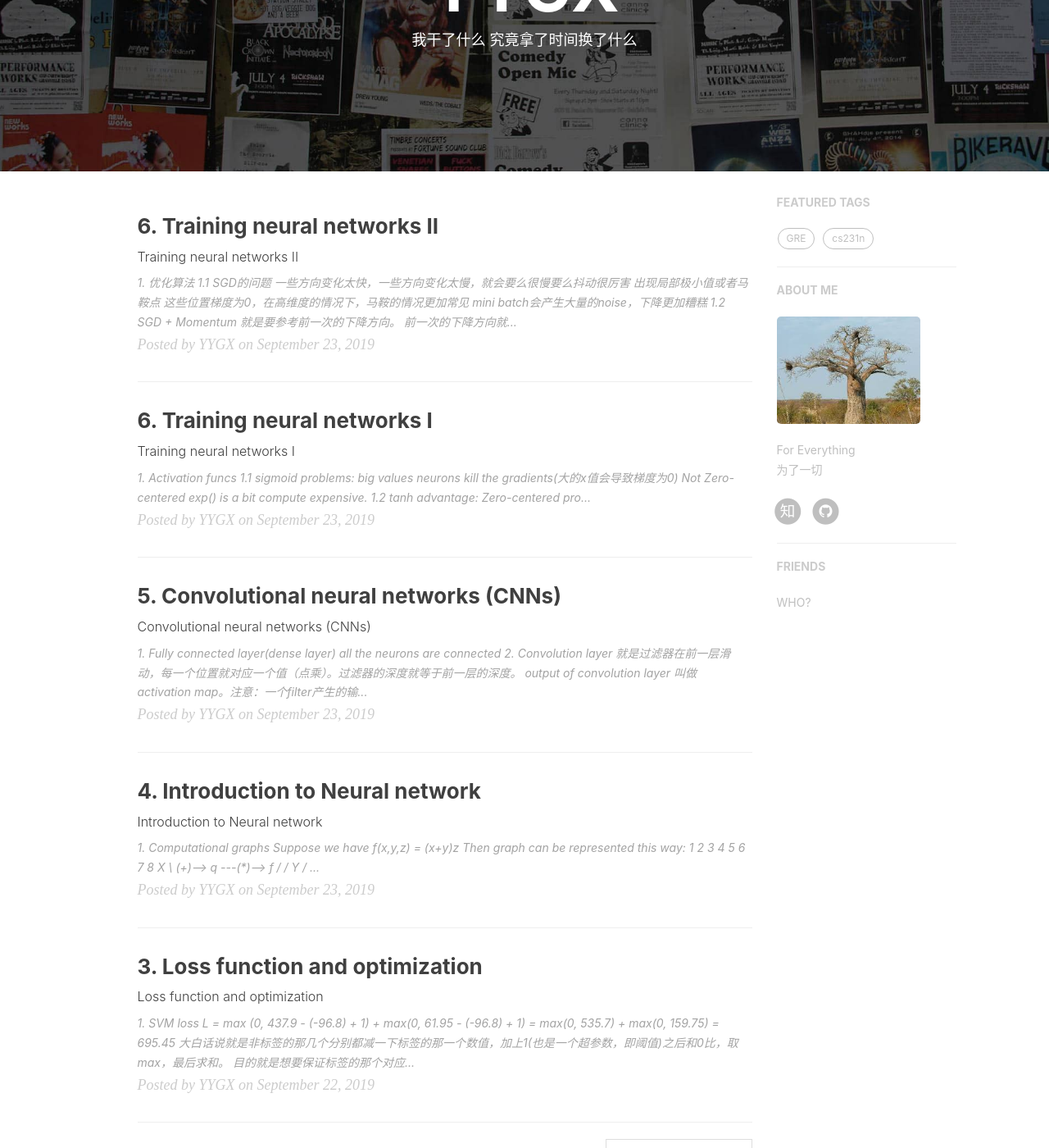
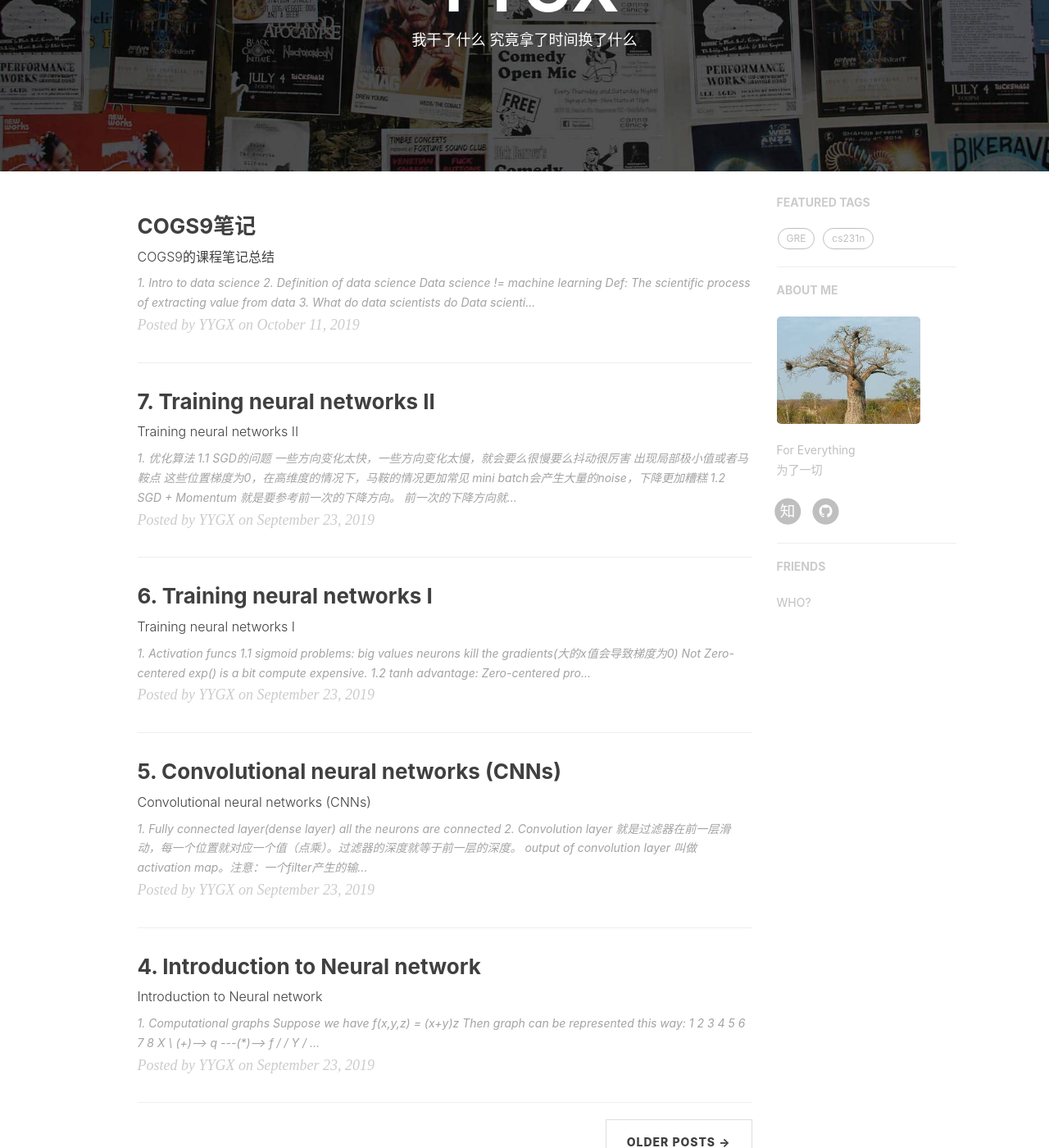
Before and after one commit to The-chosen/The-chosen.github.io, a Jekyll site: the page built from index.html, in a window 1280 px wide and 1400 px high, scrolled down 209 px. Shown: the whole window at 82% size. Built offline with Jekyll 4.4.1, drawn with Linux system fonts in a browser that asks for light colours; nearby versions of some CDN libraries; the list of posts is cut into pages by our own code; comment, search, counter and statistics services are not loaded; some of the changed lines change nothing that is shown.

Commit message:
Finish slides notes of cogs9

```diff
--- a/_posts/2019-09-23-cs231n-7(Training neural networks II).markdown
+++ b/_posts/2019-09-23-cs231n-7(Training neural networks II).markdown
@@ -1,6 +1,6 @@
 ---
 layout: post
-title: "6. Training neural networks II"
+title: "7. Training neural networks II"
 subtitle: 'Training neural networks II'
 author: "YYGX"
 header-style: text
@@ -72,3 +72,15 @@ while(True):
 L-BFGS
 
 In practice first use ADAM and if it didn't work try L-BFGS！
+
+# 2 正则化
+### 2.1 model ensembles
+1. Train multiple independent models
+2. At test time average their results
+
+一般会有2%的效果提升
+
+### 2.2 dropout
+前向传播的时候，随机地把一些neurons设置为0
+
+0.5的drop比率是通常的选择
--- /dev/null
+++ b/_posts/2019-10-11-COGS9.markdown
@@ -0,0 +1,216 @@
+---
+layout: post
+title: "COGS9笔记"
+subtitle: 'COGS9的课程笔记总结'
+author: "YYGX"
+header-style: text
+tags:
+  - COGS9
+---
+
+
+# 1. Intro to data science
+
+## 2. Definition of data science
+- Data science != machine learning
+![image.png](https://i.loli.net/2019/10/11/sp8ZXjfQlT1Dvun.png)
+- Def: The scientific process of extracting value from data
+
+## 3. What do data scientists do
+Data scientists ask interesting questions & answer them with data
+
+## 4. Questions
+- What questions should I ask on a first date?
+- Studying coordinated migration
+- How do I improve ride sharing?
+
+## 5. About this course
+- This is a 'survey' course.
+- Topics:
+    - Data Science & Ethics
+    - Version Control & Programming
+    - Data & Data Wrangling
+    - Data Visualization & Communication
+    - Approaches to Data Analysis
+- Exams:
+    - Mon Oct 21st - “What is Data Science” through “Data Wrangling”
+    - Mon Dec 2nd - “Data Visualization” through Guest Lectures
+
+# 2. Ethics
+
+## 1. About Reading1
+- What points were made that you had not previously considered?
+- What points do you agree with? With which do you disagree?
+- What do you not understand? (Ask questions about these in section!)
+- What points/topics do you think are missing?
+- Does anything differ with what you’ve learned in other classes? Other papers/books?
+- What ideas did this reading give you? What do you want to go learn more about?
+
+# 3. Data science questions
+
+## 1. Data science process
+- ask an instreresting question
+- get the data
+- explore the data
+- model the data
+- communicate and visualize the results
+
+## 2. Question
+- Be specific
+- Be answerable with data
+- Specify what’s being measured
+
+# 4. Reproducibility
+## 1. Definition of reproducibility
+Re-performing the same analysis (with the same code) using a different analyst
+
+## 2. Why haven’t we always been reproducible?
+- Data science education and effective communication can improve these!
+  - Lack of statistical literacy
+  - Lack of computational literacy
+- These can largely be addressed with fairly simple changes!
+  - Failure to publish code
+  - Lack of mechanism for peer-reviewing code
+  - Lack of transparency in review of papers
+- Others
+  - Lack of incentive / funds
+
+## 3. Definition of Replicable
+Re-performing the experiment and collecting new data
+
+Replicability is harder than reproducibility(Because the data is different & data is variable)
+
+Defin: The measurement can be obtained with stated precision by a different team using
+the same measurement procedure, the same measuring system, under the same
+operating conditions, in the same or a different location on multiple trials.
+
+## 4. Why would a study fail to replicate?
+- Finding was not “real” (or small effect)
+- Measurement error
+- Variable finding (i.e. time)
+- Different population
+- Different experimental design or conditions
+
+## 5. Confirmation Bias
+A cognitive bias wherein humans have a tendency to search for, interpret,
+favor, and recall information in a way that confirms one's preexisting
+beliefs or hypotheses.
+
+# 5. Programming
+## 1. workflow => Think-Try-Read
+1. Think about what it is you want to do.
+2. Try it out.
+    1. If you succeed, awesome.
+    2. If not, continue on...
+3. Read to try to figure out the answer (Google/Stack Overflow/books/your friend/etc.).
+4. Wash, Rinse, Repeat.
+
+# 6. File management
+## 1. Version Control
+A way to manage the evolution of a set of files
+- Enables multiple people to simultaneously work on a single project.
+- Each person edits their own copy of the files and chooses when to share those
+changes with the rest of the team.
+- Thus, temporary or partial edits by one person do not interfere with another
+person's work
+
+## 2. File name
+- Machine readable
+- Human readable
+- Nicely ordered
+
+# 7. Data
+## 1. Variable Types
+- Quantitative
+  - Integers (whole numbers, i.e. 10)
+  - Continuous: Float or Numeric (200.78)
+- Qualitative
+  - String or Character (“Hello World”)
+  - Categorical or Discrete (limited number of options) - (i.e. minor, adult)
+
+## 2. categorize data storage
+- Semi-structured*
+  - spreadsheets (tabular data)
+  - JSON & XML
+- Structured
+  - relational databases (SQL)
+- Unstructured
+  - everything else: video, audio, images, websites, apps, text, etc.
+
+Data Scientists work with semi-structured data most frequently, but have to familiar with and comfortable in all types
+
+# 8. Getting data
+## 1. Where
+1. All in nice spreadsheet
+- Open data
+  - www.kaggle.com
+  - data.world
+  ...
+
+2. Not in nice spreadsheet
+- HTTP(If there's API)
+- WEB SCRAPING(If there's not API)
+
+Use API
+Accessing an API
+1. Choose Method
+2. Build URL
+3. Get Authorization
+
+# 9. Data wrangling
+## 1. Tidy Data Benefits
+1. consistent data structure
+2. foster tool development
+3. require only a small set of tools to be learned
+4. allow for datasets to be combined
+
+![image.png](https://i.loli.net/2019/10/21/EyoP6l2RSe7TYhq.png)
+
+## 2. steps
+- Step 1: Join columns from separate tables by ID
+- Step 2: Select columns from
+separate tables you want
+included in your output
+- Step 3: Arrange rows to order
+by series and then by episode
+- Step 4: Mutate & Summarize
+to add columns
+
+
+
+
+
+---
+
+# Useful Iclicker Questions:
+
+## 1. Common rules
+- Requirements for assuring compliance by research institutions
+- Requirements for researchers' obtaining and documenting informed consent
+- Requirements for Institutional Review Board (IRB) membership, function, operations, review of research, and record keeping.
+- Protections for certain vulnerable research subjects
+  - pregnant women
+  - in vitro fertilization and fetuses
+  - prisoners
+  - children
+
+## 2. File name
+Which of the following is the BEST file name?
+
+A) 01_beets_yield_report.pdf
+
+B) BeetsYieldReport.pdf
+
+C) beets_yield_report_01.pdf
+
+D) BeetsYieldReport_01.pdf
+
+E) 01_BeetsYieldReport.pdf
+
+choose A)
+
+---
+
+# Problems about reading
+## 1. Which of the following would count as SoDS?
+![image.png](https://i.loli.net/2019/10/21/7xErNcuPeFQaC5d.png)
```
